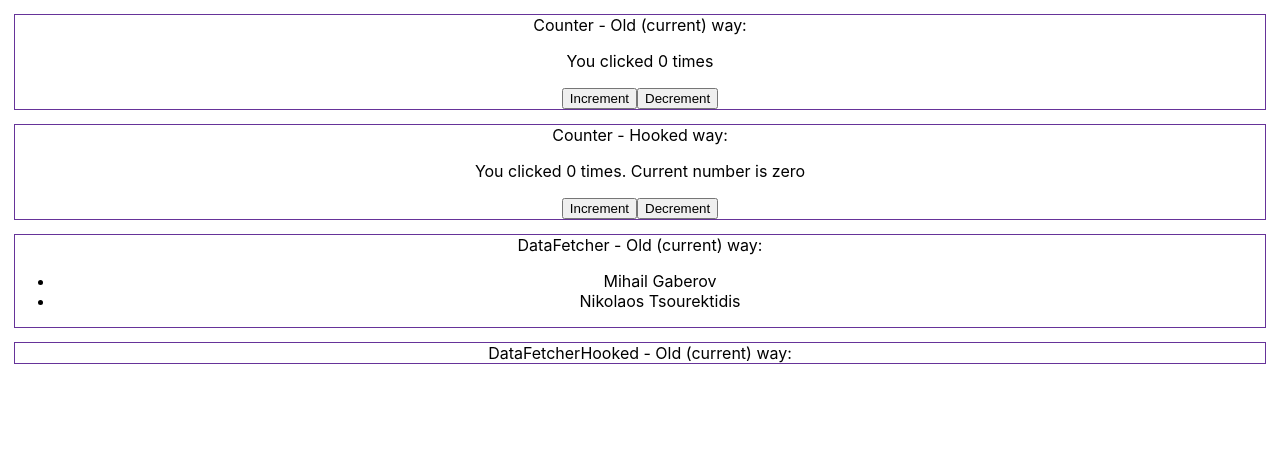
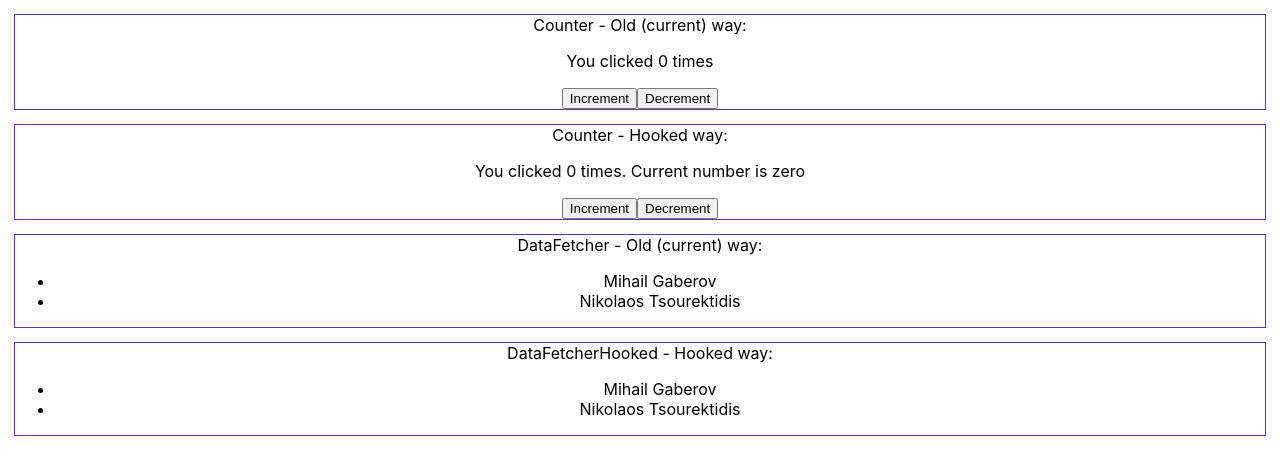
Before and after one commit to mihailgaberov/react-hooks, a React (Create React App) app: page / in a window 1280 px wide. Shown: the top 454 px of the page. Built offline with nearby package versions, Linux system fonts and the light colour scheme.

Commit message:
Added DataFetcher example - showing using useEffect hook.

```diff
--- a/src/App.js
+++ b/src/App.js
@@ -20,7 +20,7 @@ class App extends Component {
           DataFetcher - Old (current) way: <DataFetcher/>
         </StyledRow>
         <StyledRow>
-          DataFetcherHooked - Old (current) way: <DataFetcherHooked/>
+          DataFetcherHooked - Hooked way: <DataFetcherHooked/>
         </StyledRow>
       </div>
     );
--- a/src/components/DataFetcher/DataFetcher.js
+++ b/src/components/DataFetcher/DataFetcher.js
@@ -20,10 +20,6 @@ export default class DataFetcher extends React.Component {
     });
   }
 
-  componentDidUpdate() {
-
-  }
-
   render() {
     const { data } = this.state;
     return (<div>
--- a/src/components/DataFetcher/DataFetcherHooked.js
+++ b/src/components/DataFetcher/DataFetcherHooked.js
@@ -1,14 +1,19 @@
-import React, { useEffect } from 'react';
+import React, { useState, useEffect } from 'react';
+import MockedApi from "../../api/mocks";
 
 export default function DataFetcherHooked() {
+  const [ names, setNames ] = useState([]);
 
   useEffect(() => {
-
+    const data = MockedApi.fetchData();
+    data.then((res) => {
+      setNames(res);
+    });
   });
 
   return (
     <div>
-
+      <ul>{names.map((element, idx) => (<li key={idx}>{element.name + ' ' + element.surname}</li>))}</ul>
     </div>
   );
 }
```
